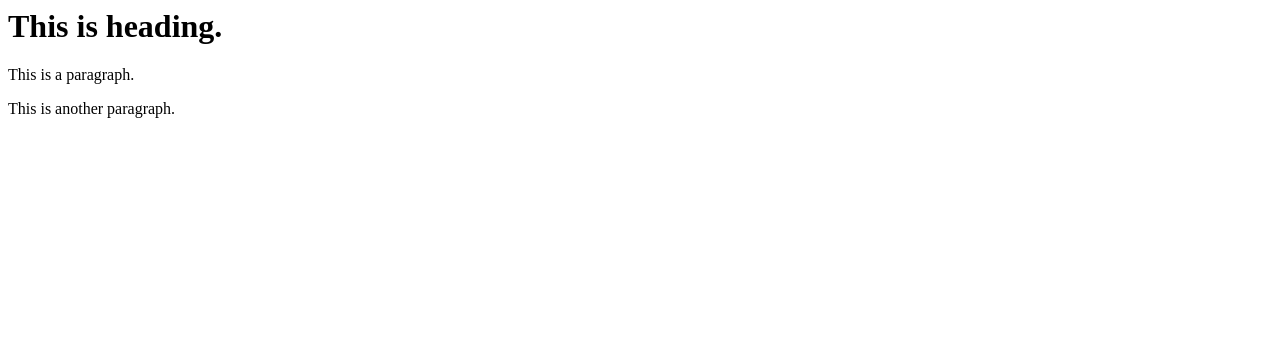
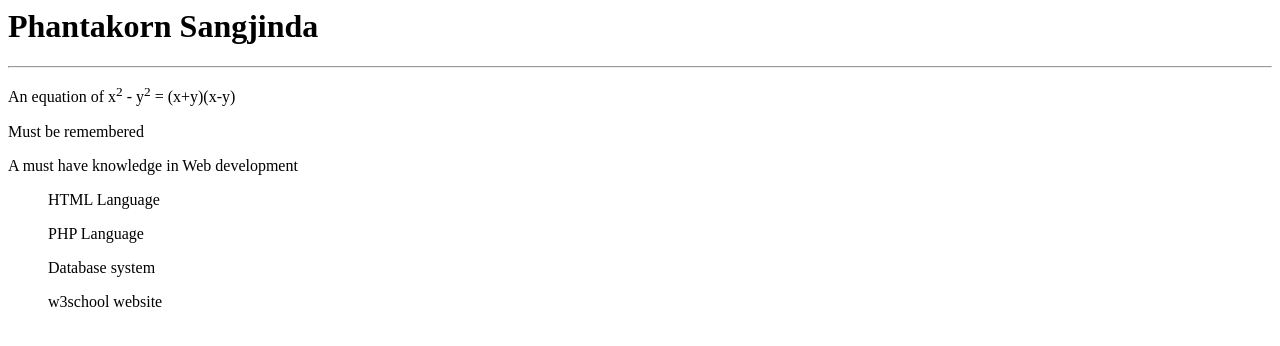
Before and after one commit to Appeleus/WebApp_dev, a plain HTML site: page index.html in a window 1280 px wide. Drawn offline with Linux system fonts and the light colour scheme.

Commit message:
Html update #1 Lab

```diff
--- a/index.html
+++ b/index.html
@@ -6,8 +6,16 @@
     <title></title>
 </head>
 <body>
-    <h1>This is heading.</h1>
-    <p>This is a paragraph.</p>
-    <p>This is another paragraph.</p>
+    <h1>Phantakorn Sangjinda</h1>
+    <hr>
+    <p>An equation of x<sup>2</sup> - y<sup>2</sup> = (x+y)(x-y)</p>
+    <p>Must be remembered</p>
+	<p>A must have knowledge in Web development</p>
+    <ul>HTML Language</ul>
+    <ul>PHP Language</ul>
+    <ul>Database system</ul>
+    <ul>w3school website</ul>
+
+
 </body>
 </html>
```
